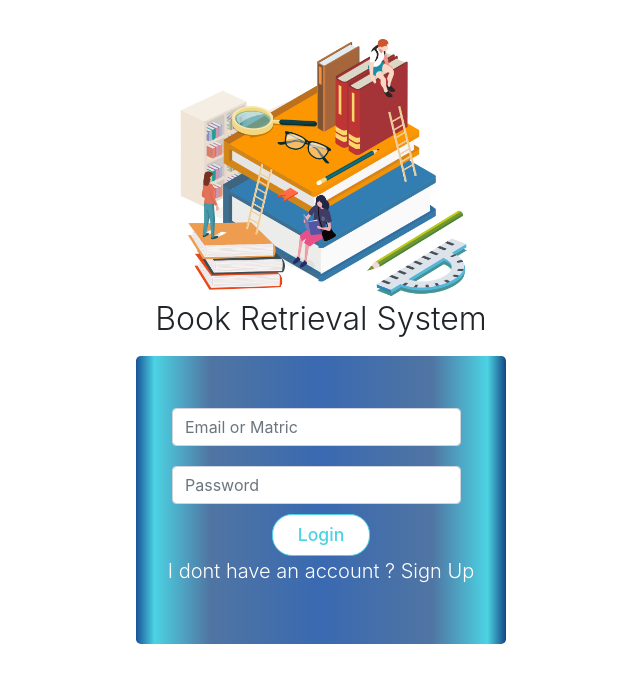
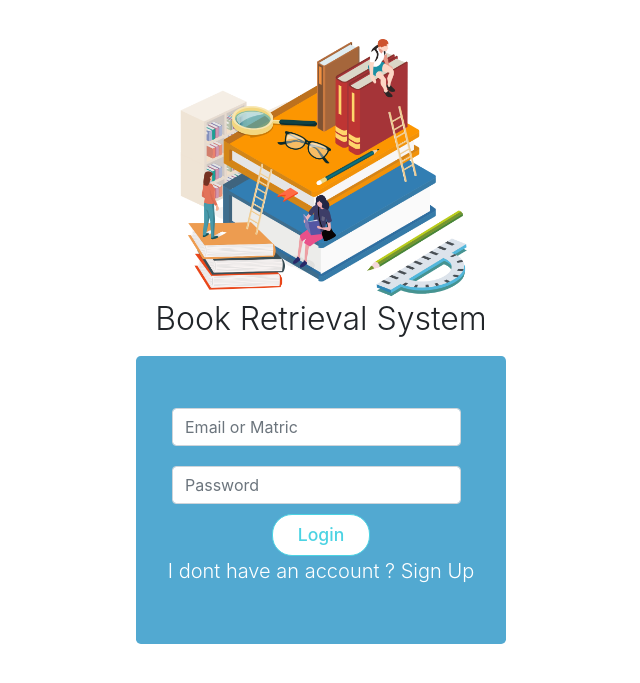
Before and after one commit to xlassix/Book-retrieval-system, a Django app: page / in a window 1280 px wide. Shown: the top 683 px of the page, without its empty margins (319-959 px from the left). Run offline with Django 3.2, Linux system fonts and the light colour scheme; some libraries are stand-ins or nearby versions.

Commit message:
Update style.css

```diff
--- a/static/css/style.css
+++ b/static/css/style.css
@@ -7,8 +7,7 @@
 
 .jumbotron{
     padding: 2rem 1rem;
-    background: -webkit-gradient(linear, left top, right top, from(#195297), color-stop(25%, #4cd3e3), to(#195297));
-    background: linear-gradient(to right, #195297 0%, #4cd3e3 5%,#5075a3 20%,#3969b1 50%,#5075a3 80%, #4cd3e3 95%,#124583  100%);
+    background-color: rgb(82, 169, 209);
 }
 
 
```
